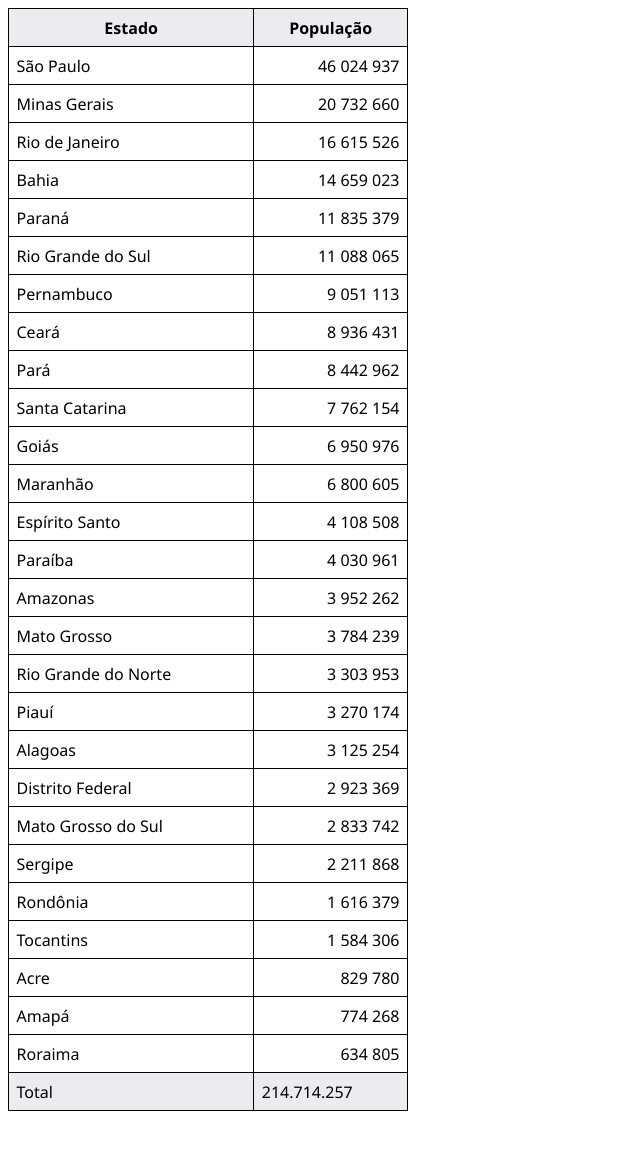
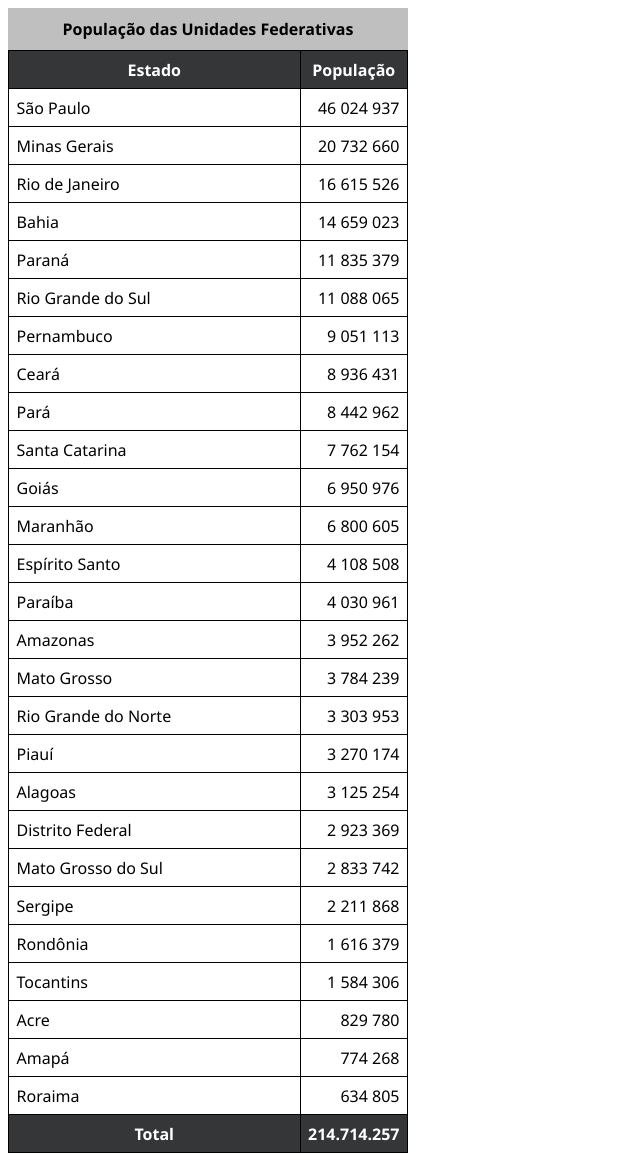
Before and after one commit to lucasfernande/html-css, a plain HTML site: page exercicios/ex023/tabela02.html in a window 1280 px wide. Shown: the whole page, without its empty margins (0-640 px from the left). Before the commit the page ends 1119 px from the top, so only its background shows below. Drawn offline with Linux system fonts and the light colour scheme.

Commit message:
caption e scope

```diff
--- a/exercicios/ex023/tabela02.html
+++ b/exercicios/ex023/tabela02.html
@@ -19,12 +19,21 @@
         }
 
         th, tfoot {
-            background-color: #ebecf0;
+            color: white;
+            font-weight: bold;
+            text-align: center;
+            background-color: #353638;
         }
 
         table {
             width: 400px;
             border-collapse: collapse;
+        }
+
+        caption {
+            background-color: rgba(128, 128, 128, 0.5);
+            padding: 10px;
+            font-weight: bold;
         }
 
         .num {
@@ -38,9 +47,11 @@
 
     <table>
 
+        <caption>População das Unidades Federativas</caption>
+
         <thead>
-            <th>Estado</th>
-            <th>População</th>
+            <th scope="col">Estado</th>
+            <th scope="col" style="width: 60px;">População</th>
         </thead>
 
         <tbody>
@@ -156,8 +167,8 @@
 
         <tfoot>
             <tr>
-                <td>Total</td>
-                <td>214.714.257</td>
+                <td scope="row">Total</td>
+                <td class="num">214.714.257</td>
             </tr>
         </tfoot>
 
```
